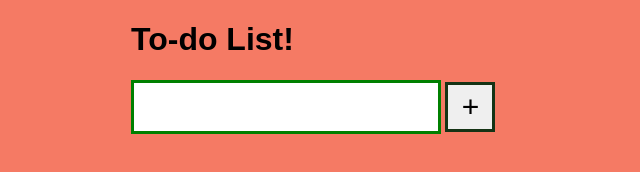
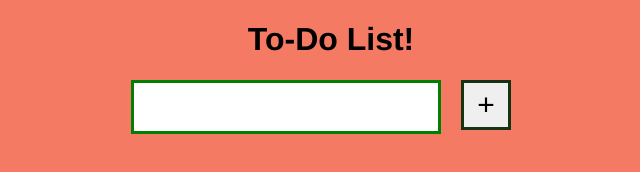
Before and after one commit to Rajesh562020/To-do-App-v1.0, a plain HTML site: page index.html in a window 1280 px wide. Shown: the whole page, without its empty margins (349-989 px from the left). Drawn offline with Linux system fonts and the light colour scheme.

Commit message:
new changes in styling

```diff
--- a/index.html
+++ b/index.html
@@ -9,10 +9,11 @@
 
 </head>
 <body>
+<div  class="app_heading"><h1>To-Do List!</h1></div>
 
-<h1>To-do List!</h1>
 <!-- main contianer  -->
 <div class="container">
+
     <!-- input field -->
     <input id="inputField" type="text">
     <!-- button to add items -->
--- a/style.css
+++ b/style.css
@@ -5,8 +5,16 @@ html, body{
     background-color: rgb(245, 122, 100);
 
 }
+
+.app_heading {
+    font-family: 'Franklin Gothic Medium', 'Arial Narrow', Arial, sans-serif;
+    text-align: center;
+    width:400px;
+}
 .container{
     width:400px;
+    display: flex;
+    justify-content: space-between;
 }
 
 #inputField{
```
